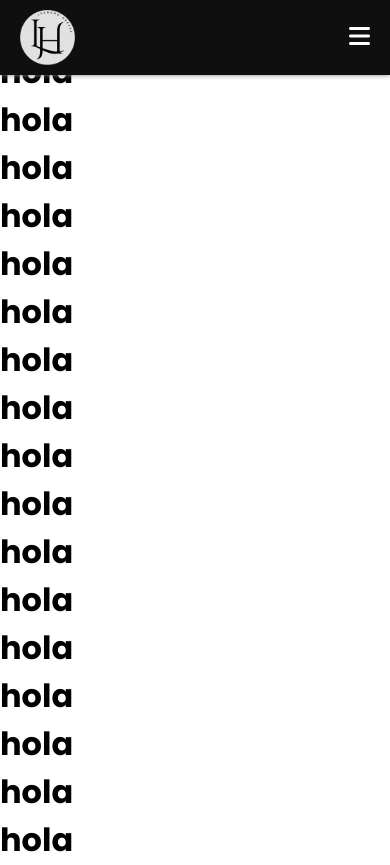
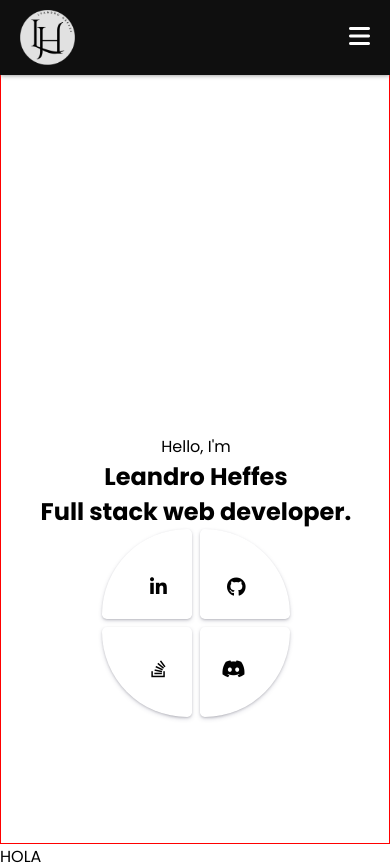
Before and after one commit to leandroheffes24/portfolio, a React (Vite) app: page / in a window 390 px wide. Shown: the top 865 px of the page. Built offline with nearby package versions, Linux system fonts and the light colour scheme; the HTML template or start-up script is replaced by a standard one.

Commit message:
home section for mobile in progress

```diff
--- /dev/null
+++ b/src/components/HomeSection/HomeSection.module.css
@@ -0,0 +1,161 @@
+.homeSection{
+    border: 1px solid red;
+    height: 100vh;
+}
+
+.content{
+    position: absolute;
+    width: 100%;
+    bottom: 15%;
+}
+
+.textContainer{
+    text-align: center;
+}
+
+.introductionText{
+
+}
+
+.title{
+
+}
+
+.subTitle{
+
+}
+
+.socialNetworksContainer{
+    display: flex;
+    justify-content: center;
+}
+
+.main {
+    display: flex;
+    flex-direction: column;
+    gap: 0.5em;
+}
+
+.up {
+    display: flex;
+    flex-direction: row;
+    gap: 0.5em;
+}
+
+.down {
+    display: flex;
+    flex-direction: row;
+    gap: 0.5em;
+}
+
+.card1 {
+    width: 90px;
+    height: 90px;
+    outline: none;
+    border: none;
+    background: white;
+    border-radius: 90px 5px 5px 5px;
+    box-shadow: rgba(50, 50, 93, 0.25) 0px 2px 5px -1px, rgba(0, 0, 0, 0.3) 0px 1px 3px -1px;
+    transition: .2s ease-in-out;
+}
+
+.linkedin {
+    margin-top: 1.5em;
+    margin-left: 1.2em;
+    font-size: 1.2rem;
+}
+
+.card2 {
+    width: 90px;
+    height: 90px;
+    outline: none;
+    border: none;
+    background: white;
+    border-radius: 5px 90px 5px 5px;
+    box-shadow: rgba(50, 50, 93, 0.25) 0px 2px 5px -1px, rgba(0, 0, 0, 0.3) 0px 1px 3px -1px;
+    transition: .2s ease-in-out;
+}
+
+.github {
+    margin-top: 1.5em;
+    margin-left: -.9em;
+    font-size: 1.2rem;
+}
+
+.card3 {
+    width: 90px;
+    height: 90px;
+    outline: none;
+    border: none;
+    background: white;
+    border-radius: 5px 5px 5px 90px;
+    box-shadow: rgba(50, 50, 93, 0.25) 0px 2px 5px -1px, rgba(0, 0, 0, 0.3) 0px 1px 3px -1px;
+    transition: .2s ease-in-out;
+}
+
+.stackOverflow {
+    margin-top: -.6em;
+    margin-left: 1.2em;
+    font-size: 1.2rem;
+}
+
+.card4 {
+    width: 90px;
+    height: 90px;
+    outline: none;
+    border: none;
+    background: white;
+    border-radius: 5px 5px 90px 5px;
+    box-shadow: rgba(50, 50, 93, 0.25) 0px 2px 5px -1px, rgba(0, 0, 0, 0.3) 0px 1px 3px -1px;
+    transition: .2s ease-in-out;
+}
+
+.discord {
+    margin-top: -.9em;
+    margin-left: -1.2em;
+    font-size: 1.2rem;
+}
+
+.card1:hover {
+    cursor: pointer;
+    scale: 1.1;
+    color: white;
+    background-color: #0e76a8;
+    .socialNetworksLink{
+        color: white;
+    }
+}
+
+.card2:hover {
+    cursor: pointer;
+    scale: 1.1;
+    color: white;
+    background-color: rgb(49, 49, 49);
+    .socialNetworksLink{
+        color: white;
+    }
+}
+
+.card3:hover {
+    cursor: pointer;
+    scale: 1.1;
+    color: white;
+    background-color: #ec7c23;
+    .socialNetworksLink{
+        color: white;
+    }
+}
+
+.card4:hover {
+    cursor: pointer;
+    scale: 1.1;
+    color: white;
+    background-color: #8c9eff;
+    .socialNetworksLink{
+        color: white;
+    }
+}
+
+.socialNetworksLink{
+    color: black;
+}
--- /dev/null
+++ b/src/components/HomeSection/index.jsx
@@ -0,0 +1,46 @@
+import styles from './HomeSection.module.css'
+
+const HomeSection = () => {
+    return (
+        <section className={styles.homeSection}>
+            <div className={styles.content}>
+                <div className={styles.textContainer}>
+                    <p className={styles.introductionText}>Hello, I'm</p>
+                    <h1 className={styles.title}>Leandro Heffes</h1>
+                    <h2 className={styles.subTitle}>Full stack web developer.</h2>
+                </div>
+
+                <div className={styles.socialNetworksContainer}>
+                    <div className={styles.main}>
+                        <div className={styles.up}>
+                            <button className={styles.card1}>
+                                <a className={styles.socialNetworksLink} href="">
+                                    <i className={`${'fa-brands fa-linkedin-in'} ${styles.linkedin}`}></i>
+                                </a>
+                            </button>
+                            <button className={styles.card2}>
+                                <a className={styles.socialNetworksLink} href="">
+                                    <i className={`${'fa-brands fa-github github'} ${styles.github}`}></i>
+                                </a>
+                            </button>
+                        </div>
+                        <div className={styles.down}>
+                            <button className={styles.card3}>
+                                <a className={styles.socialNetworksLink} href="">
+                                    <i className={`${'fa-brands fa-stack-overflow'} ${styles.stackOverflow}`}></i>
+                                </a>
+                            </button>
+                            <button className={styles.card4}>
+                                <a className={styles.socialNetworksLink} href="">
+                                    <i className={`${'fa-brands fa-discord'} ${styles.discord}`}></i>
+                                </a>
+                            </button>
+                        </div>
+                    </div>
+                </div>
+            </div>
+        </section>
+    )
+}
+
+export default HomeSection
--- a/src/views/Home/index.jsx
+++ b/src/views/Home/index.jsx
@@ -1,39 +1,13 @@
 // import styles from './Home.module.css'
 import Header from '../../components/Header'
+import HomeSection from '../../components/HomeSection'
 
 const Home = () => {
     return(
         <>
             <Header/>
-            <h1>hola</h1>
-            <h1>hola</h1>
-            <h1>hola</h1>
-            <h1>hola</h1>
-            <h1>hola</h1>
-            <h1>hola</h1>
-            <h1>hola</h1>
-            <h1>hola</h1>
-            <h1>hola</h1>
-            <h1>hola</h1>
-            <h1>hola</h1>
-            <h1>hola</h1>
-            <h1>hola</h1>
-            <h1>hola</h1>
-            <h1>hola</h1>
-            <h1>hola</h1>
-            <h1>hola</h1>
-            <h1>hola</h1>
-            <h1>hola</h1>
-            <h1>hola</h1>
-            <h1>hola</h1>
-            <h1>hola</h1>
-            <h1>hola</h1>
-            <h1>hola</h1>
-            <h1>hola</h1>
-            <h1>hola</h1>
-            <h1>hola</h1>
-            <h1>hola</h1>
-
+            <HomeSection/>
+            HOLA
         </>
     )
 }
```
